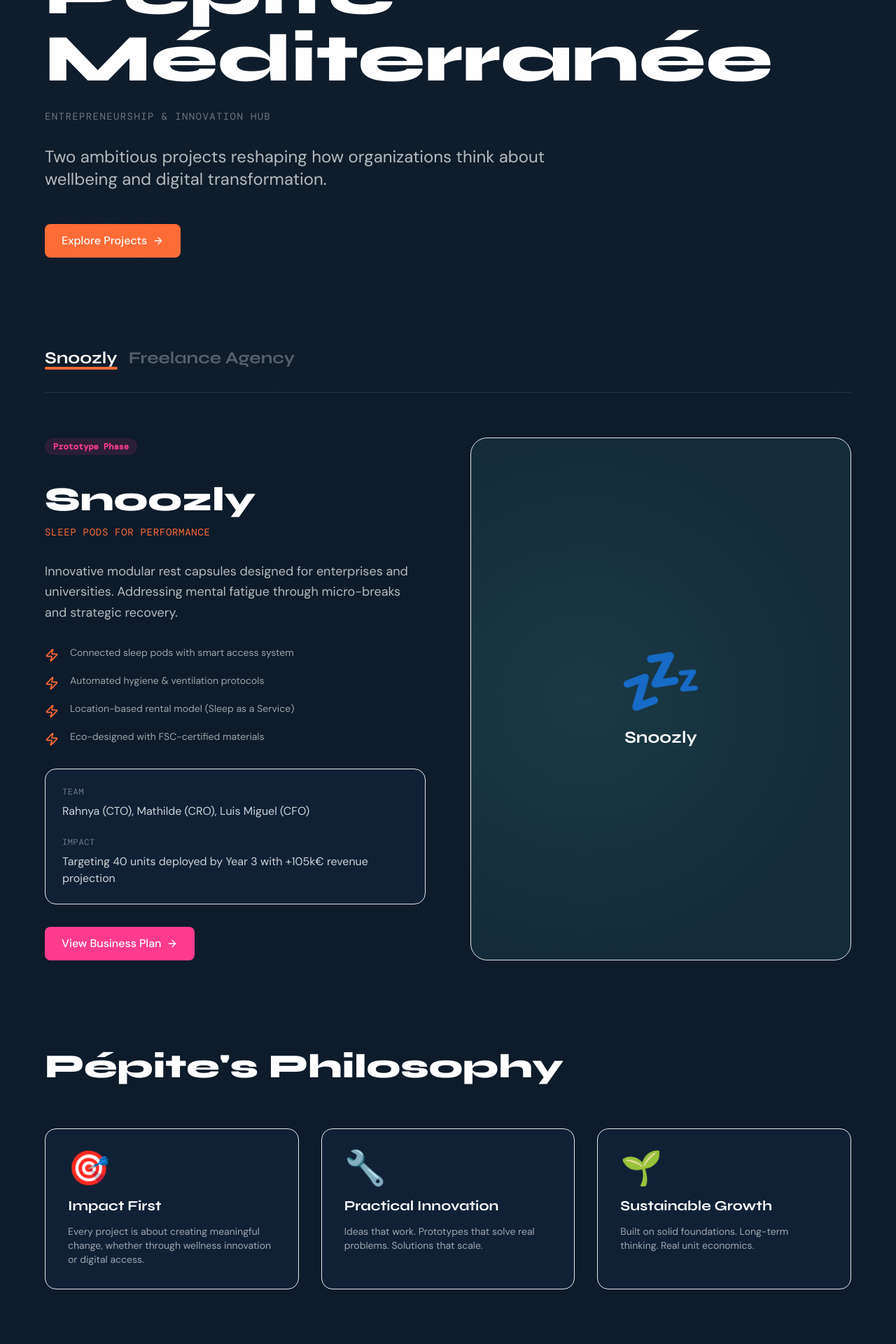
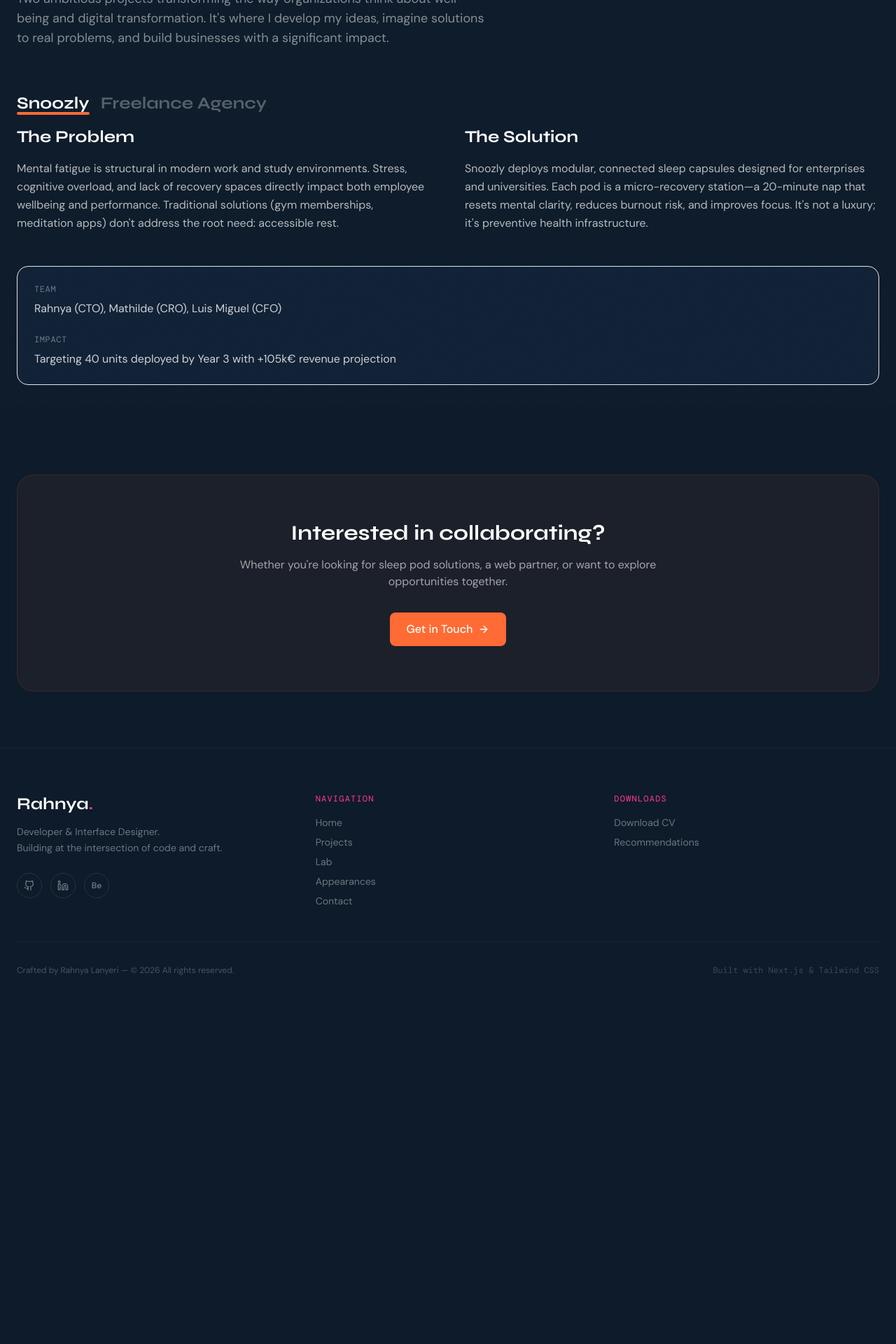
Before and after one commit to rahnya/portfolio2026, a Next.js app: page /pepite in a window 1280 px wide. Shown: the part 220-2140 px from the top of the page at 70% size. After the commit the page ends 1678 px from the top, so only its background shows below. Built offline with nearby package versions, Linux system fonts and the light colour scheme; a web font is replaced by a local one.

Commit message:
modifs de la page Pépite

```diff
--- a/app/pepite/page.tsx
+++ b/app/pepite/page.tsx
@@ -17,86 +17,80 @@
     en: {
       title: "Pépite Méditerranée",
       subtitle: "Entrepreneurship & Innovation Hub",
-      hero: "Two ambitious projects reshaping how organizations think about wellbeing and digital transformation.",
-      cta: "Explore Projects",
+      hero: "Two ambitious projects transforming the way organizations think about well-being and digital transformation. It's where I develop my ideas, imagine solutions to real problems, and build businesses with a significant impact.",
+
+      intro: {
+        highlight: "Two complementary projects. One shared philosophy: solving problems that matter."
+      },
 
       projects: {
+        freelance: {
+          name: "Freelance Agency",
+          tagline: "High-quality web design & development for mission-driven organizations",
+          status: "Active - Taking Clients",
+
+          why: "The Problem",
+          whyText: "Nonprofits, associations, and early-stage startups need beautiful, functional websites. But traditional agencies charge €5k–€15k+ for a simple site. These organizations have limited budgets but big ambitions. They get stuck with templated solutions or outdated designs that undermine their credibility.",
+          solution: "The Solution",
+          solutionText: "I offer bespoke web design and development at sustainable, fair rates. Full UX/UI design process + clean code + collaborative workflow. For each project, clients also gain access to a curated network of specialists (photographers, copywriters, SEO experts) they can hire independently—building their own extended team.",
+
+          team: "Rahnya (Full Stack Designer & Developer)",
+          impact: "Empowering social impact organizations with digital tools",
+        },
         snoozly: {
           name: "Snoozly",
           tagline: "Sleep pods for performance",
-          description:
-            "Innovative modular rest capsules designed for enterprises and universities. Addressing mental fatigue through micro-breaks and strategic recovery.",
-          highlights: [
-            "Connected sleep pods with smart access system",
-            "Automated hygiene & ventilation protocols",
-            "Location-based rental model (Sleep as a Service)",
-            "Eco-designed with FSC-certified materials",
-          ],
           status: "Prototype Phase",
+
+          why: "The Problem",
+          whyText: "Mental fatigue is structural in modern work and study environments. Stress, cognitive overload, and lack of recovery spaces directly impact both employee wellbeing and performance. Traditional solutions (gym memberships, meditation apps) don't address the root need: accessible rest.",
+          solution: "The Solution",
+          solutionText: "Snoozly deploys modular, connected sleep capsules designed for enterprises and universities. Each pod is a micro-recovery station—a 20-minute nap that resets mental clarity, reduces burnout risk, and improves focus. It's not a luxury; it's preventive health infrastructure.",
+
           team: "Rahnya (CTO), Mathilde (CRO), Luis Miguel (CFO)",
           impact:
             "Targeting 40 units deployed by Year 3 with +105k€ revenue projection",
-          cta: "View Business Plan",
-        },
-        freelance: {
-          name: "Freelance Agency",
-          tagline: "Affordable design & dev for social impact",
-          description:
-            "Boutique agency specializing in web design and development for nonprofits, associations, and early-stage startups. Building quality digital products without enterprise price tags.",
-          highlights: [
-            "Custom websites with full UX/UI design process",
-            "Affordable rates for mission-driven organizations",
-            "Collaborative workflow & brand consistency tools",
-            "Network of trusted specialists (photographers, copywriters, etc.)",
-          ],
-          status: "Active - Taking Clients",
-          team: "Rahnya (Full Stack Designer & Developer)",
-          impact: "Empowering social impact organizations with digital tools",
-          cta: "Start a Project",
-        },
+        }
       },
     },
 
     fr: {
       title: "Pépite Méditerranée",
       subtitle: "Hub Entrepreneurial & Innovation",
-      hero: "Deux projets ambitieux transformant la façon dont les organisations pensent le bien-être et la transformation digitale.",
-      cta: "Explorer les Projets",
+      hero: "Deux projets ambitieux transformant la façon dont les organisations pensent le bien-être et la transformation digitale. C'est là où je développe mes idées, où j'imagine des solutions à de vrais problèmes et construis des entreprises avec un impact significatif.",
+
+      intro: {
+        highlight: "Deux projets complémentaires. Une philosophie partagée : résoudre les problèmes qui comptent."
+      },
 
       projects: {
+        freelance: {
+          name: "Agence Freelance",
+          tagline: "Design web et développement de qualité pour organisations à mission",
+          status: "Actif - Accepte les Clients",
+
+          why: "Le Problème",
+          whyText: "Les organismes à but non lucratif, associations et startups ont besoin de beaux sites web fonctionnels. Mais les agences traditionnelles facturent 5k–15k€+ pour un simple site. Ces organisations ont des budgets limités mais de grandes ambitions. Elles sont coinçées avec des solutions templétées ou des designs obsolètes qui nuisent à leur crédibilité.",
+          solution: "La Solution",
+          solutionText: "Je propose du design web et du développement sur mesure à des tarifs justes et durables. Processus complet UX/UI + code propre + flux collaboratif. Pour chaque projet, les clients accèdent aussi à un réseau de spécialistes curés (photographes, rédacteurs, experts SEO) qu'ils peuvent embaucher directement—en construisant leur propre équipe étendue.",
+
+          team: "Rahnya (Designer & Développeuse Full Stack)",
+          impact: "Donner aux organisations d'impact des outils digitaux",
+        },
         snoozly: {
           name: "Snoozly",
-          tagline: "Capsules de repos pour la performance",
-          description:
-            "Capsules de repos modulaires innovantes conçues pour les entreprises et universités. Répondre à la fatigue mentale par des micro-pauses et une récupération stratégique.",
-          highlights: [
-            "Capsules de sommeil connectées avec système d'accès intelligent",
-            "Protocoles d'hygiène & ventilation automatisés",
-            "Modèle de location par site (Sleep as a Service)",
-            "Éco-conçue avec matériaux FSC certifiés",
-          ],
+          tagline: "Repenser le bien-être au travail grâce à des capsules de sommeil intelligentes",
           status: "Phase Prototype",
+
+          why: "Le Problème",
+          whyText: "La fatigue mentale est structurelle dans les environnements de travail et d'étude modernes. Le stress, la surcharge cognitive et l'absence d'espaces de récupération impactent directement le bien-être et la performance. Les solutions traditionnelles (abonnements gym, apps de méditation) n'adressent pas le besoin fondamental : l'accès à du repos.",
+          solution: "La Solution",
+          solutionText: "Snoozly déploie des capsules de repos modulaires et connectées conçues pour les entreprises et universités. Chaque pod est une station de micro-récupération—une sieste de 20 minutes qui réinitialise la clarté mentale, réduit le risque de burnout et améliore la concentration. Ce n'est pas un luxe ; c'est une infrastructure de prévention santé.",
+
           team: "Rahnya (CTO), Mathilde (CRO), Luis Miguel (CFO)",
           impact:
             "Ciblant 40 unités déployées à l'année 3 avec projection de +105k€ de revenus",
-          cta: "Voir le Business Plan",
-        },
-        freelance: {
-          name: "Agence Freelance",
-          tagline: "Design & dev abordable pour l'impact social",
-          description:
-            "Agence boutique spécialisée dans le design web et le développement pour organisations à but non lucratif, associations et startups en phase de démarrage.",
-          highlights: [
-            "Sites web personnalisés avec processus UX/UI complet",
-            "Tarifs abordables pour organisations à mission",
-            "Outils de flux collaboratif & cohérence de marque",
-            "Réseau de spécialistes validés (photographes, rédacteurs, etc.)",
-          ],
-          status: "Actif - Accepte les Clients",
-          team: "Rahnya (Designer & Développeuse Full Stack)",
-          impact: "Donner aux organisations d'impact des outils digitaux",
-          cta: "Lancer un Projet",
-        },
+        }
       },
     },
   };
@@ -107,49 +101,26 @@
     projects[activeProject as keyof typeof projects];
 
   return (
-    <div className="min-h-screen pt-24 pb-20 px-6">
-      <div className="max-w-6xl mx-auto">
+    <div className="min-h-screen pt-24 pb-20 px-6 ">
+      <div className="max-w-7xl mx-auto">
         {/* Hero */}
-        <div className="mb-32">
-          <div className="mb-8">
-            <span
-              className="inline-block font-mono text-xs px-4 py-2 rounded-full font-bold uppercase tracking-wider"
-              style={{ backgroundColor: `${primaryColor}20`, color: primaryColor }}
-            >
+        <div className="mb-16">
+          <p className="font-mono text-xs text-[#FF3B8D] dark:text-[#FF6B35] uppercase tracking-widest mb-4">
             Side Projects
-            </span>
+          </p>
+          <h1 className="font-display font-extrabold text-5xl md:text-6xl text-[#0F2847] dark:text-white mb-4">
+            {current.title}
+          </h1>
+          <p className="font-body text-[#0F2847] dark:text-white/50 text-lg max-w-2xl">
+            {current.hero}
+          </p>
         </div>
 
-          <h1 className="font-display font-extrabold text-6xl md:text-7xl lg:text-8xl text-white mb-6 leading-tight">
-            {current.title}
-          </h1>
-
-          <p className="font-mono text-sm text-white/40 uppercase tracking-widest mb-8">
-            {current.subtitle}
-          </p>
-
-          <p className="font-body text-xl md:text-2xl text-white/70 max-w-3xl mb-12 leading-relaxed">
-            {current.hero}
-          </p>
-
-          <div className="flex gap-4 flex-wrap">
-            <a
-              href="#projects"
-              className="inline-flex items-center gap-2 px-6 py-3 rounded-lg text-white font-body font-medium transition-all duration-300"
-              style={{ backgroundColor: primaryColor }}
-              onMouseEnter={(e) => (e.currentTarget.style.opacity = "0.9")}
-              onMouseLeave={(e) => (e.currentTarget.style.opacity = "1")}
-            >
-              {current.cta}
-              <ArrowRight className="w-4 h-4" />
-            </a>
-          </div>
-        </div>
 
         {/* Projects Section */}
         <div id="projects" className="mb-32">
           {/* Toggle */}
-          <div className="flex gap-4 mb-16 border-b border-white/10 pb-8">
+          <div className="flex gap-4 my-4  border-white/10 ">
             {(["snoozly", "freelance"] as const).map((project) => (
               <button
                 key={project}
@@ -175,54 +146,20 @@
             ))}
           </div>
 
-          {/* Project Content */}
-          <div className="grid grid-cols-1 lg:grid-cols-2 gap-16 items-center">
-            {/* Left - Content */}
+          {/* Why & Solution */}
+          <div className="grid grid-cols-1 md:grid-cols-2 gap-12">
             <div>
-              <div className="mb-6">
-                <span
-                  className="inline-block font-mono text-xs px-3 py-1 rounded-full font-bold mb-4"
-                  style={{
-                    backgroundColor: `${accentColor}20`,
-                    color: accentColor,
-                  }}
-                >
-                  {activeData.status}
-                </span>
+              <h3 className="font-display text-2xl font-bold mb-4"> {activeData.why}</h3>
+              <p className="font-body text-white/70 leading-relaxed">{activeData.whyText}</p>
             </div>
-
-              <h2 className="font-display font-extrabold text-5xl text-white mb-3">
-                {activeData.name}
-              </h2>
-
-              <p
-                className="font-mono text-sm mb-8 uppercase tracking-wider"
-                style={{ color: primaryColor }}
-              >
-                {activeData.tagline}
-              </p>
-
-              <p className="font-body text-lg text-white/70 mb-8 leading-relaxed">
-                {activeData.description}
-              </p>
-
-              {/* Highlights */}
-              <div className="space-y-4 mb-8">
-                {activeData.highlights.map((highlight: string, idx: number) => (
-                  <div key={idx} className="flex gap-4">
-                    <Zap
-                      className="w-5 h-5 flex-shrink-0 mt-1"
-                      style={{ color: primaryColor }}
-                    />
-                    <p className="font-body text-white/60 text-sm">
-                      {highlight}
-                    </p>
+            <div>
+              <h3 className="font-display text-2xl font-bold mb-4">{activeData.solution}</h3>
+              <p className="font-body text-white/70 leading-relaxed">{activeData.solutionText}</p>
             </div>
-                ))}
           </div>
 
           {/* Team & Impact */}
-              <div className="bg-[#183153]/30 border border-white/8 rounded-2xl p-6 mb-8">
+          <div className="bg-[#183153]/30 border border-white/8 rounded-2xl p-6 mt-12">
             <div className="mb-6">
               <p className="font-mono text-xs text-white/40 uppercase tracking-wider mb-2">
                 {lang === "en" ? "Team" : "Équipe"}
@@ -235,93 +172,6 @@
                 </p>
                 <p className="font-body text-white/80">{activeData.impact}</p>
               </div>
-              </div>
-
-              {/* CTA */}
-              <a
-                href={
-                  activeProject === "snoozly"
-                    ? "#"
-                    : "/contact"
-                }
-                className="inline-flex items-center gap-2 px-6 py-3 rounded-lg text-white font-body font-medium transition-all duration-300"
-                style={{ backgroundColor: accentColor }}
-                onMouseEnter={(e) => (e.currentTarget.style.opacity = "0.9")}
-                onMouseLeave={(e) => (e.currentTarget.style.opacity = "1")}
-              >
-                {activeData.cta}
-                <ArrowRight className="w-4 h-4" />
-              </a>
-            </div>
-
-            {/* Right - Visual */}
-            <div className="relative h-96 lg:h-full min-h-96 rounded-3xl border border-white/8 overflow-hidden flex items-center justify-center"
-              style={{ backgroundColor: `${activeProject === "snoozly" ? "#62E0D5" : primaryColor}15` }}>
-              <div className="absolute inset-0 opacity-30"
-                style={{
-                  background: `radial-gradient(circle at 30% 50%, ${activeProject === "snoozly" ? "#62E0D5" : primaryColor}40 0%, transparent 70%)`,
-                }} />
-              <div className="relative z-10 text-center">
-                <div className="text-8xl mb-4">
-                  {activeProject === "snoozly" ? "💤" : "💻"}
-                </div>
-                <p className="font-display font-bold text-2xl text-white">
-                  {activeData.name}
-                </p>
-              </div>
-            </div>
-          </div>
-        </div>
-
-        {/* Philosophy Section */}
-        <div className="mb-32">
-          <h2 className="font-display font-extrabold text-5xl text-white mb-16">
-            {lang === "en" ? "Pépite's Philosophy" : "La Philosophie de Pépite"}
-          </h2>
-
-          <div className="grid grid-cols-1 md:grid-cols-3 gap-8">
-            {[
-              {
-                icon: "🎯",
-                en: "Impact First",
-                fr: "L'impact d'abord",
-                desc_en:
-                  "Every project is about creating meaningful change, whether through wellness innovation or digital access.",
-                desc_fr:
-                  "Chaque projet vise à créer un changement significatif, à travers l'innovation bien-être ou l'accès digital.",
-              },
-              {
-                icon: "🔧",
-                en: "Practical Innovation",
-                fr: "Innovation Pratique",
-                desc_en:
-                  "Ideas that work. Prototypes that solve real problems. Solutions that scale.",
-                desc_fr:
-                  "Des idées qui marchent. Des prototypes qui résolvent de vrais problèmes. Des solutions qui grandissent.",
-              },
-              {
-                icon: "🌱",
-                en: "Sustainable Growth",
-                fr: "Croissance Durable",
-                desc_en:
-                  "Built on solid foundations. Long-term thinking. Real unit economics.",
-                desc_fr:
-                  "Construit sur des fondations solides. Pensée long terme. Vraie économie d'unité.",
-              },
-            ].map((item, idx) => (
-              <div
-                key={idx}
-                className="bg-[#183153]/30 border border-white/8 rounded-2xl p-8 hover:border-white/15 transition-all"
-              >
-                <div className="text-5xl mb-4">{item.icon}</div>
-                <h3 className="font-display font-bold text-xl text-white mb-3">
-                  {lang === "en" ? item.en : item.fr}
-                </h3>
-                <p className="font-body text-sm text-white/60">
-                  {lang === "en" ? item.desc_en : item.desc_fr}
-                </p>
-              </div>
-            ))}
             </div>
           </div>
 
```
Also changed, not shown: public/favicon2.png. Lines whose indentation alone changed are shown as unchanged.
